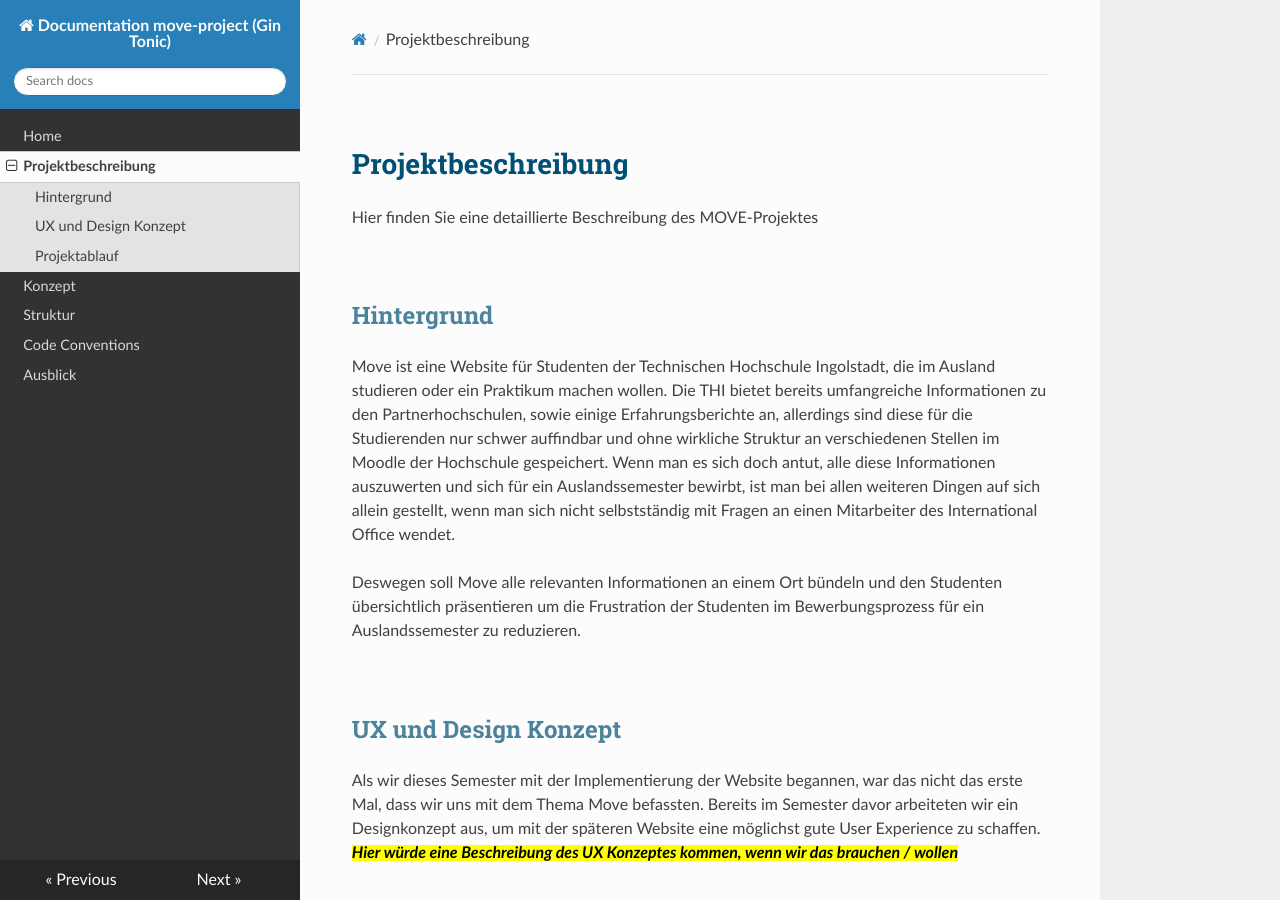
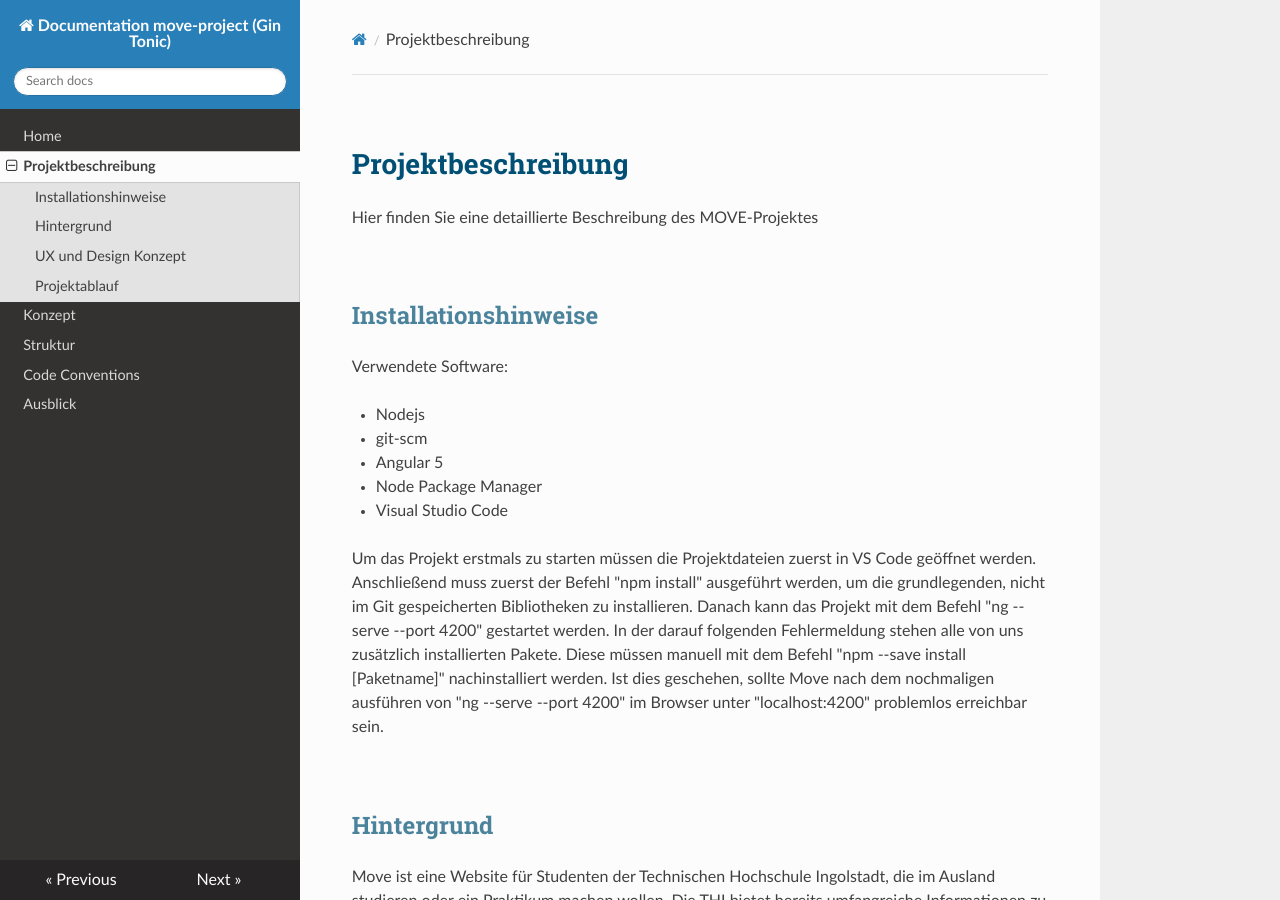
Before and after one commit to hannahnicklas/move_docu, an MkDocs documentation site: the page built from docs/project.md, in a window 1280 px wide and 900 px high. Built offline with MkDocs 1.6.1, drawn with Linux system fonts in a browser that asks for light colours; nearby versions of some CDN libraries; old or Windows-style settings are respelled for this version of MkDocs.

```diff
--- a/docs/project.md
+++ b/docs/project.md
@@ -1,6 +1,17 @@
 #Projektbeschreibung
 
 Hier finden Sie eine detaillierte Beschreibung des MOVE-Projektes
+
+##Installationshinweise
+Verwendete Software:
+<ul>
+    <li> Nodejs </li>
+    <li> git-scm </li>
+    <li> Angular 5 </li>
+    <li> Node Package Manager </li>
+    <li> Visual Studio Code </li>
+</ul>
+Um das Projekt erstmals zu starten müssen die Projektdateien zuerst in VS Code geöffnet werden. Anschließend muss zuerst der Befehl "npm install" ausgeführt werden, um die grundlegenden, nicht im Git gespeicherten Bibliotheken zu installieren. Danach kann das Projekt mit dem Befehl "ng --serve --port 4200" gestartet werden. In der darauf folgenden Fehlermeldung stehen alle von uns zusätzlich installierten Pakete. Diese müssen manuell mit dem Befehl "npm --save install [Paketname]" nachinstalliert werden. Ist dies geschehen, sollte Move nach dem nochmaligen ausführen von "ng --serve --port 4200" im Browser unter "localhost:4200" problemlos erreichbar sein.
 
 ##Hintergrund
 Move ist eine Website für Studenten der Technischen Hochschule Ingolstadt, die im Ausland studieren oder ein Praktikum machen wollen.
```
Also changed, not shown: docs/concept.md (+27 -5 lines), docs/outlook.md (+39 -0 lines), docs/img/concept/MapboxDetail1.JPG (added), docs/img/concept/MapboxDetail2.JPG (added), docs/img/concept/MapboxImplementation1.JPG (added), docs/img/concept/MapboxImplementation2.JPG (added), docs/img/concept/MapboxZoom1.JPG (added), docs/img/concept/MapboxZoom2.JPG (added), docs/img/concept/internship.png (added), docs/img/outlook/FilterStudyAbroad.JPG (added), docs/img/outlook/LastSteps.JPG (added).
